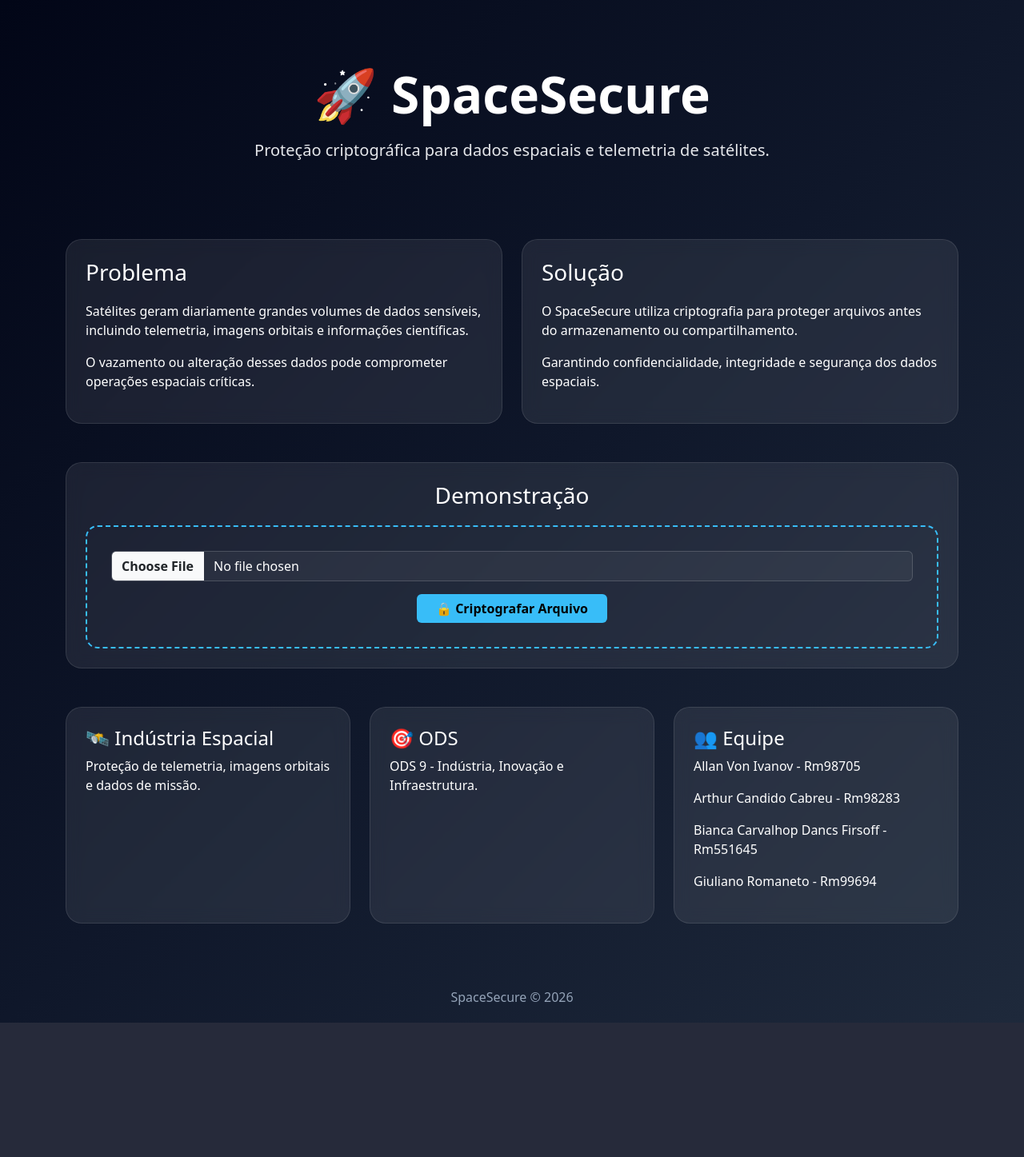
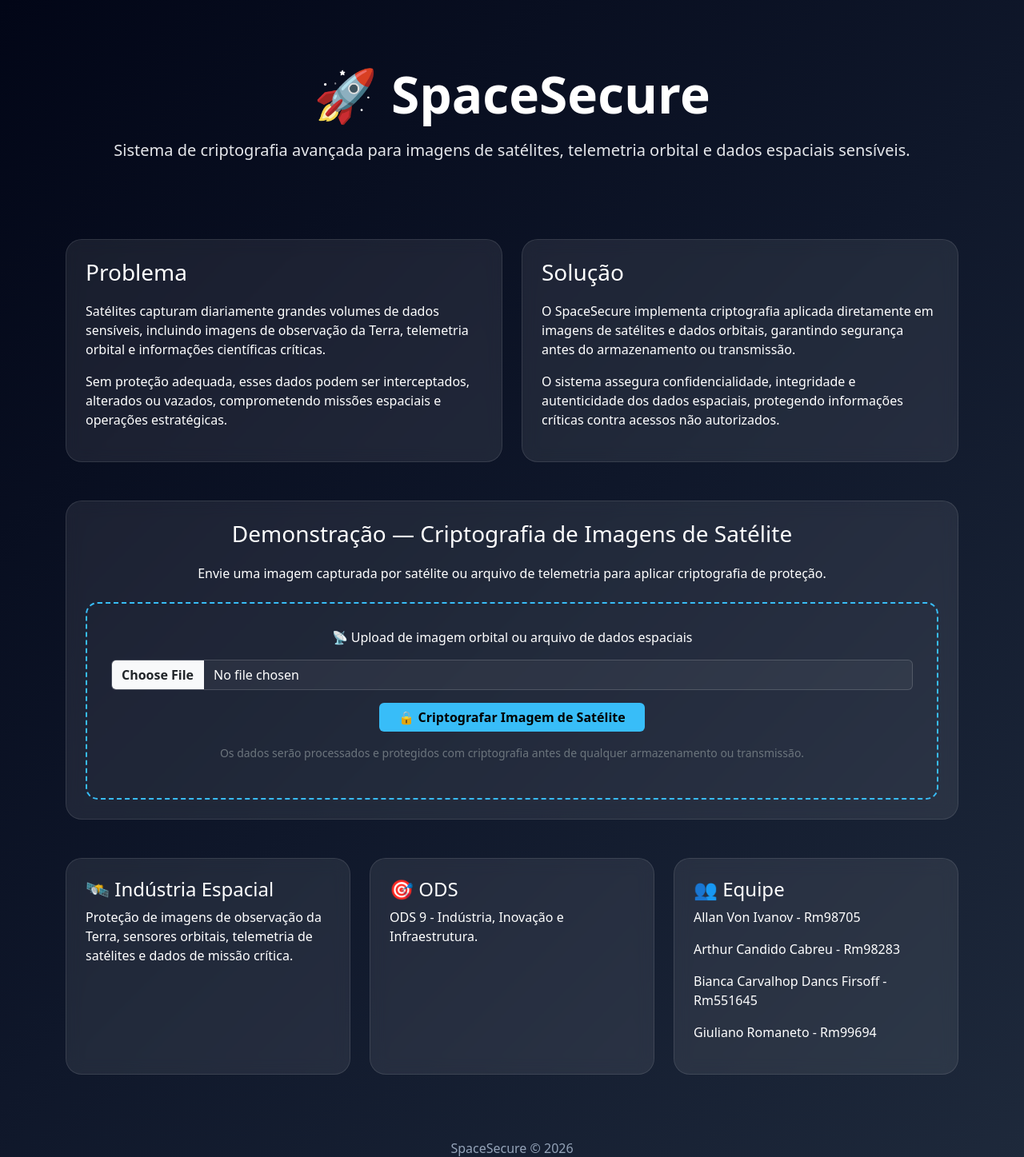
Before and after one commit to AllanVI9/space-secure-app, a Flask app: page / in a window 1280 px wide. Shown: the top 1447 px of the page at 80% size. Before the commit the page ends 1279 px from the top, so only its background shows below. Run offline with Flask 3, Linux system fonts and the light colour scheme.

Commit message:
finishing project

```diff
--- a/templates/index.html
+++ b/templates/index.html
@@ -107,7 +107,7 @@
       </h1>
 
       <p class="lead mt-3">
-        Proteção criptográfica para dados espaciais e telemetria de satélites.
+        Sistema de criptografia avançada para imagens de satélites, telemetria orbital e dados espaciais sensíveis.
       </p>
 
     </div>
@@ -121,12 +121,13 @@
           <h3 class="section-title">Problema</h3>
 
           <p>
-            Satélites geram diariamente grandes volumes de dados sensíveis,
-            incluindo telemetria, imagens orbitais e informações científicas.
+            Satélites capturam diariamente grandes volumes de dados sensíveis, incluindo
+            imagens de observação da Terra, telemetria orbital e informações científicas críticas.
           </p>
 
           <p>
-            O vazamento ou alteração desses dados pode comprometer operações espaciais críticas.
+            Sem proteção adequada, esses dados podem ser interceptados, alterados ou vazados,
+            comprometendo missões espaciais e operações estratégicas.
           </p>
 
         </div>
@@ -140,11 +141,13 @@
           <h3 class="section-title">Solução</h3>
 
           <p>
-            O SpaceSecure utiliza criptografia para proteger arquivos antes do armazenamento ou compartilhamento.
+            O SpaceSecure implementa criptografia aplicada diretamente em imagens de satélites e dados orbitais,
+            garantindo segurança antes do armazenamento ou transmissão.
           </p>
 
           <p>
-            Garantindo confidencialidade, integridade e segurança dos dados espaciais.
+            O sistema assegura confidencialidade, integridade e autenticidade dos dados espaciais,
+            protegendo informações críticas contra acessos não autorizados.
           </p>
 
         </div>
@@ -155,17 +158,29 @@
 
     <div class="card card-custom p-4 mt-5">
 
-      <h3 class="section-title text-center">Demonstração</h3>
+      <h3 class="section-title text-center">Demonstração — Criptografia de Imagens de Satélite</h3>
+
+      <p class="text-center mb-4">
+        Envie uma imagem capturada por satélite ou arquivo de telemetria para aplicar criptografia de proteção.
+      </p>
 
       <form action="/encrypt" method="POST" enctype="multipart/form-data">
 
         <div class="upload-box">
 
+          <p class="mb-3">
+            📡 Upload de imagem orbital ou arquivo de dados espaciais
+          </p>
+
           <input type="file" class="form-control mb-3" name="file" required>
 
           <button type="submit" class="btn btn-space px-4">
-            🔒 Criptografar Arquivo
+            🔒 Criptografar Imagem de Satélite
           </button>
+
+          <p class="mt-3 small text-secondary">
+            Os dados serão processados e protegidos com criptografia antes de qualquer armazenamento ou transmissão.
+          </p>
 
         </div>
 
@@ -181,7 +196,10 @@
 
           <h4>🛰️ Indústria Espacial</h4>
 
-          <p>Proteção de telemetria, imagens orbitais e dados de missão.</p>
+          <p>
+            Proteção de imagens de observação da Terra, sensores orbitais,
+            telemetria de satélites e dados de missão crítica.
+          </p>
 
         </div>
 
```
Also changed, not shown: uploads/Captura de tela 2025-11-19 175654.png (added), 1 other file.
